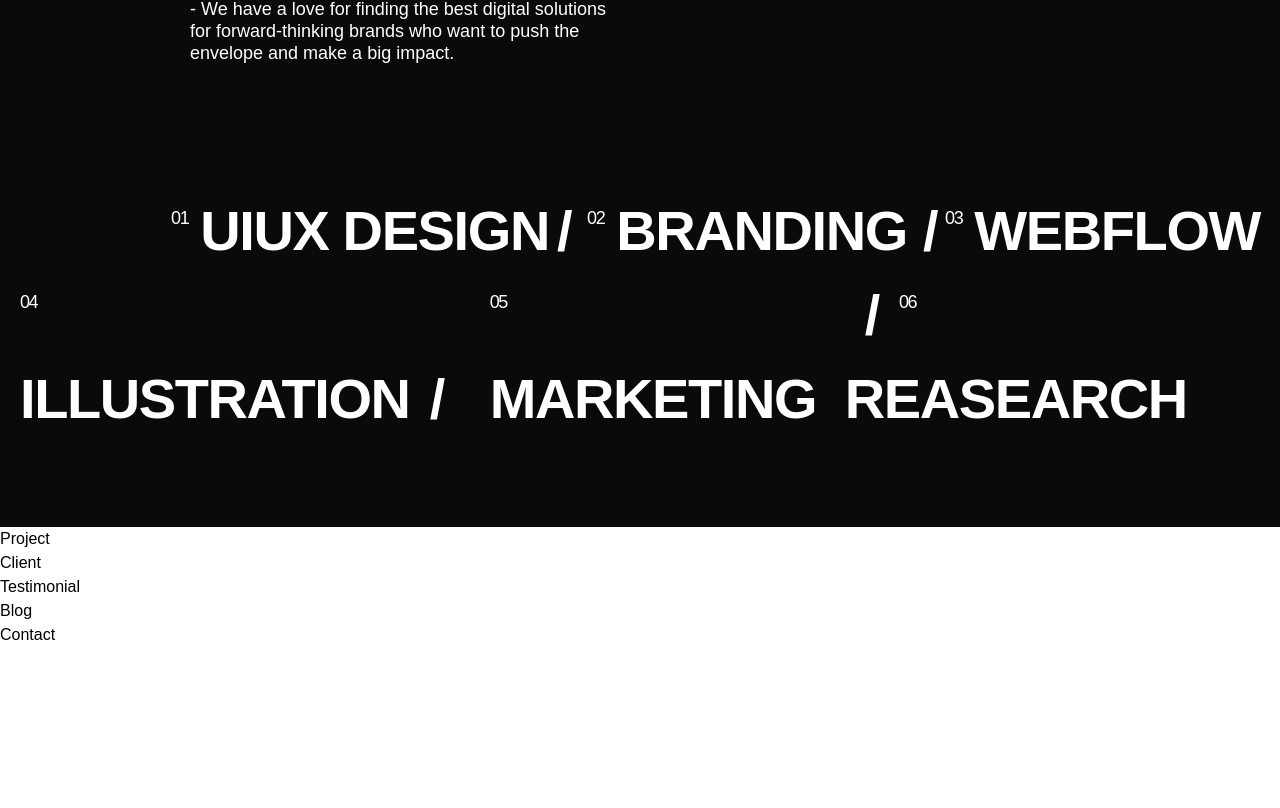
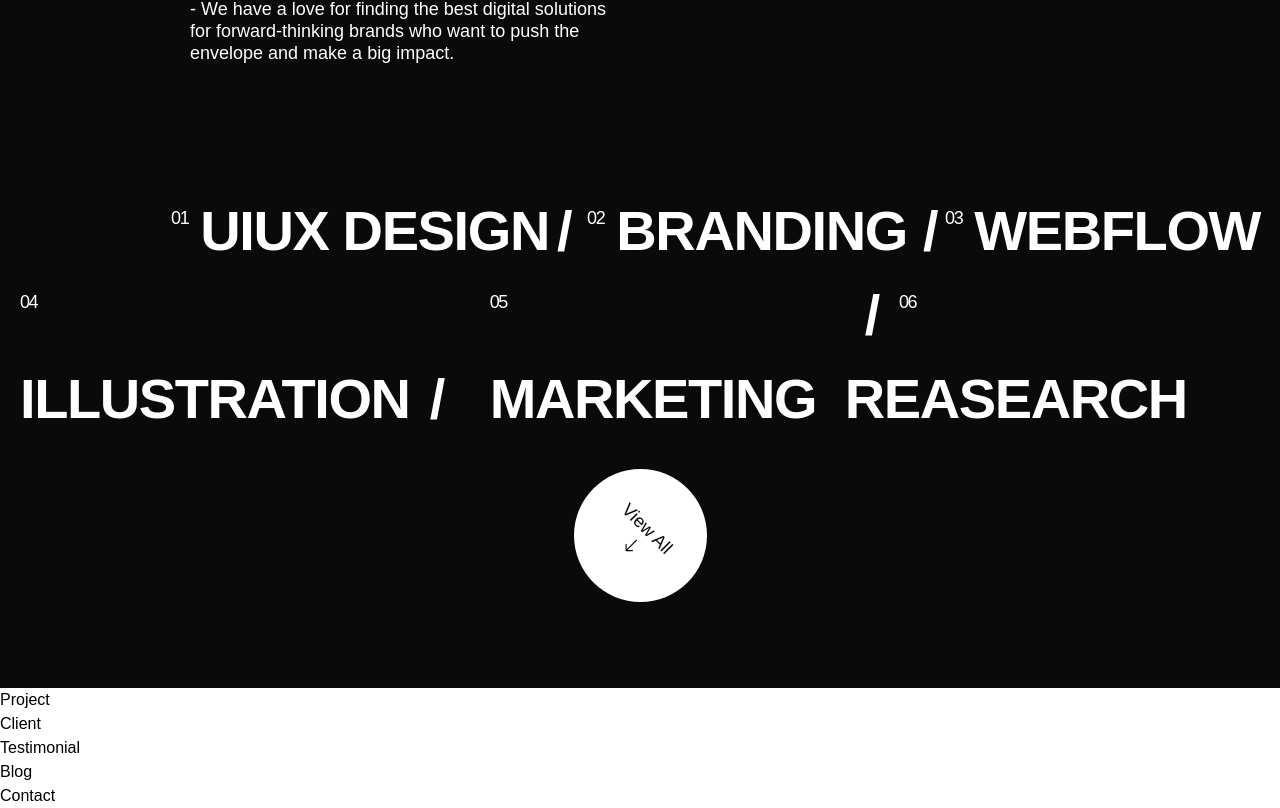
Before and after one commit to ichsansandy/nux-landingpage, a React (Vite) app: page / in a window 1280 px wide. Shown: the part 2260-3068 px from the top of the page. Before the commit the page ends 2907 px from the top, so only its background shows below. Built offline with nearby package versions, Linux system fonts and the light colour scheme; a web font is replaced by a local one.

Commit message:
Update ServiceSection.jsx

```diff
--- a/src/section/ServiceSection.jsx
+++ b/src/section/ServiceSection.jsx
@@ -2,6 +2,7 @@
 import SectionSubTitle from '../components/SectionSubTitle';
 import { services } from '../data/service';
 import serviceImage from '../assets/service.png';
+import { BsArrowDown } from 'react-icons/bs';
 
 export default function ServiceSection() {
   return (
@@ -63,6 +64,12 @@
           ))}
         </div>
       </div>
+      <button
+        type="button"
+        className="flex flex-col items-center justify-center rotate-45 rounded-full bg-ntrlPrime mt-7 text-ntrlThird w-[133px] aspect-square transition-all hover:-rotate-45 hover:text-ntrlPrime hover:bg-ntrlThird hover:scale-105 border-ntrlPrime hover:border-2 "
+      >
+        View All <BsArrowDown />
+      </button>
     </section>
   );
 }
```
